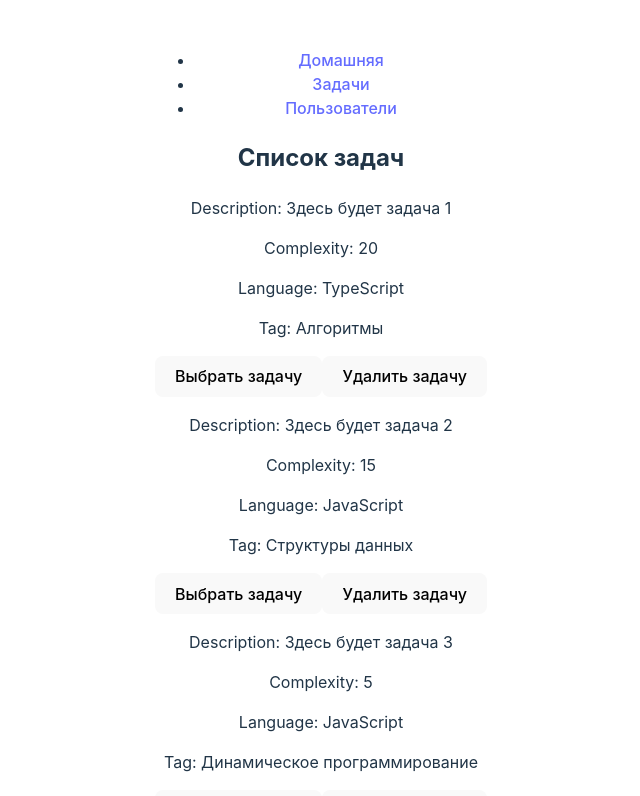
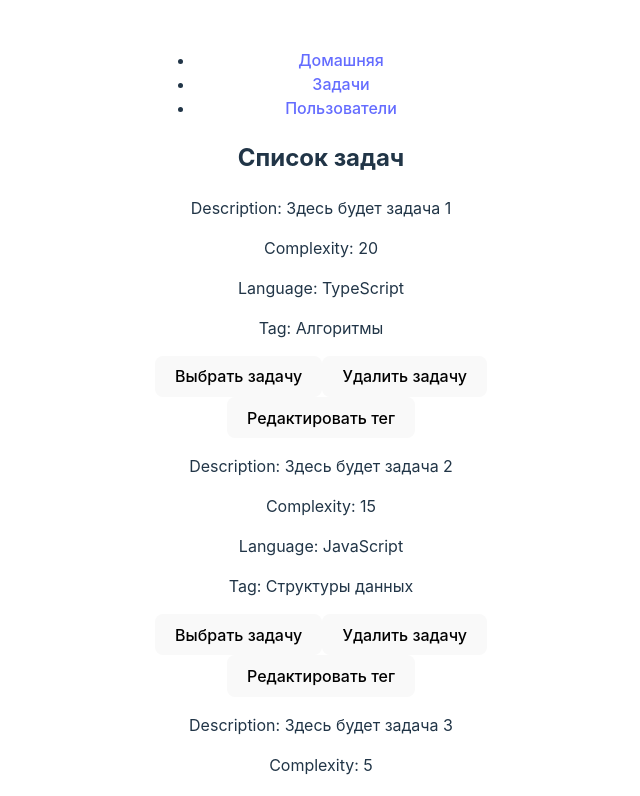
Before and after one commit to protenot/OTUS-prof-React, a React (Vite) app: page /tasks in a window 1280 px wide. Shown: the top 796 px of the page, without its empty margins (319-959 px from the left). Built offline with nearby package versions, Linux system fonts and the light colour scheme.

Commit message:
add return from task to list and tag editing

```diff
--- a/src/App.tsx
+++ b/src/App.tsx
@@ -4,8 +4,8 @@ import { BrowserRouter, Routes, Route, Link } from 'react-router-dom';
 import TaskList from "./components/TaskList";
 import UserItem from "./components/User";
 import "./App.css";
-import User from "./components/User";
-//import Task from './components/Task';
+
+
 import TaskItem from './components/Task';
 
 function App() {
@@ -22,15 +22,15 @@ function App() {
             <Link to ='/tasks'>Задачи</Link>
           </li>
           <li>
-            <Link to ='/users'>Пользователи</Link>
+            <Link to ="/users">Пользователи</Link>
           </li>
         </ul>
       </nav>
       <Routes>
-      <Route path="/" Component = {User} />
-      <Route path="/tasks" Component = {TaskList} />
-      <Route path="/tasks/:id" Component = {TaskItem} />
-      <Route path="/users" Component = {UserItem} />
+      <Route path="/" element = {<UserItem/>} />
+      <Route path="/tasks" element = {<TaskList/>} />
+      <Route path="/tasks/:id" element = {<TaskItem/>} />
+      <Route path="/users" element = {<UserItem/>} />
       </Routes>
     </div>
     </BrowserRouter>
--- a/src/components/Task.tsx
+++ b/src/components/Task.tsx
@@ -1,10 +1,11 @@
 import { useState, useEffect } from "react";
-import { useParams } from 'react-router-dom';
+import{ useParams, useNavigate } from 'react-router-dom';
 import Button from "./Button";
 import CodeEditorWindow from "./CodeEditor";
 import TaskEditor from "./TaskEditor";
 import { TASKS } from "../fakeDB/tasks";
 import { Task} from "../models/task.model";
+
 
 function TaskItem() {
  // const [tasks, setTasks] = useState(TASKS);
@@ -61,16 +62,17 @@ console.log(id)
       setEditedTask(task12345);
     }
   }, []);
-  const handleChange = (type: string, value: string) => {
+  const handleChange = (type:string, value: string) => {
 
-    if (type === "code") {
+    if (type === "code" ) {
       setSolution(value);
     }
   };
 
+  const navigate = useNavigate();
+  const handleClickBack = () => {
 
-  const handleClickBack = () => {
-    console.log("Здесь будет логика возвращения на страницу выбора задач");
+    navigate('/tasks');
   };
 
   const handleClickTheme = () => {
@@ -78,8 +80,8 @@ console.log(id)
     setTheme(newTheme);
   };
 
-  const handleClickCompare = (taskId: string) => {
-    const task = TASKS.find((task) => task.id === taskId);
+  const handleClickCompare = () => {
+    const task = TASKS.find((task) => task.id === id);
 
 
     if (task) {
@@ -95,6 +97,7 @@ console.log(id)
   };
 
   return (
+
     <div>
       {isEditorOpen ? (
         <TaskEditor
@@ -127,10 +130,11 @@ console.log(id)
       <Button text="Выберете тему" onClick={handleClickTheme} />
       <Button
         text="Отправить на проверку"
-        onClick={() => handleClickCompare("12345")}
+        onClick={() => handleClickCompare()}
       />
       <p>{information}</p>
     </div>
+
   );
 }
 export default TaskItem;
--- a/src/components/TaskList.tsx
+++ b/src/components/TaskList.tsx
@@ -7,6 +7,9 @@ import { useNavigate } from 'react-router-dom';
 
 function TaskList (){
     const [tasks, setTasks] = useState<Task[]>(TASKS);
+    const [editingTagTaskId, setEditingTagTaskId]=useState<string|null>(null)
+    const [editingTagValue, setEditingTagValue]= useState<string>('');
+
     const navigate = useNavigate();
 
     const handleChoseButton = (taskId:string)=>{
@@ -15,6 +18,13 @@ function TaskList (){
     const handleDeleteButton = (taskId: string) => {
         setTasks((prevTasks) => prevTasks.filter((task) => task.id !== taskId));
       };
+
+    const handleEditingTag = (taskId:string, newTag:string)=>{
+        setTasks((prevTasks)=>prevTasks.map((task)=>
+        task.id===taskId ? {...task, tag: newTag}:task));
+        setEditingTagTaskId(null);
+        setEditingTagValue('')
+    }
 
 
     return(
@@ -36,7 +46,42 @@ function TaskList (){
                     text="Удалить задачу"
                     onClick={()=>handleDeleteButton(task.id)}
                     />
+
+
+                { editingTagTaskId  === task.id ?(
+                    <div>
+                        <input
+                        type="text"
+                        value={editingTagValue}
+                        onChange={(e)=>setEditingTagValue(e.target.value)}
+                        onKeyDown={(e) => {
+                            if (e.key === 'Enter') {
+                                handleEditingTag(task.id, editingTagValue);
+                            }
+                        }}
+                        //onFocus={(e) => e.stopPropagation()}
+                        />
+
+                    <Button
+                    text = "Сохранить"
+                    onClick={()=>{handleEditingTag(task.id, editingTagValue)}}
+                    />
+                    </div>
+                ):(
+                    <div
+                        >
+                    <button
+                    className="button"
+                    onClick={() => {
+                        setEditingTagTaskId(task.id)
+                        setEditingTagValue(task.tag)}}
+                >
+                    Редактировать тег
+                </button>
                 </div>
+                )
+            }
+            </div>
             )
 
             )}
```
